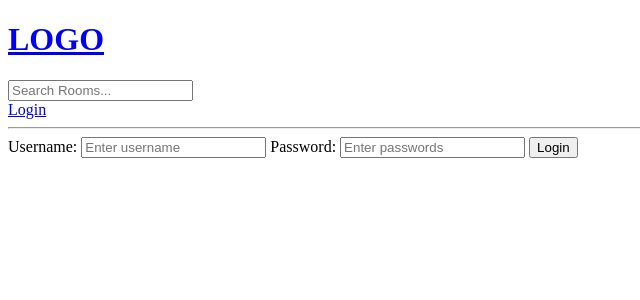
After one commit to dmork123/studyBud, a Django app: page /login/ in a window 1280 px wide. The commit adds this page. Shown: the top 300 px of the page, without its empty margins (0-640 px from the left). Run offline with Django 4.2, Linux system fonts and the light colour scheme.

Commit message:
added login/logout functionality

```diff
--- a/studybud/base/templates/base/home.html
+++ b/studybud/base/templates/base/home.html
@@ -24,7 +24,10 @@
         {% endfor %}
     </div>
 
+
     <div>
+        <h5> {{room_count}} rooms available </h5>
+
         <a href='{% url "create-room" %}'>Create Room</a>
         <div>
             {% for room in rooms %}
--- /dev/null
+++ b/studybud/base/templates/base/login_register.html
@@ -0,0 +1,18 @@
+{% extends 'main.html' %}
+
+{% block content %}
+
+<div>
+    <form method="post" action="">
+        {% csrf_token %}
+
+        <label>Username:</label>
+        <input type="text" name="username" placeholder="Enter username"/>
+
+        <label>Password:</label>
+        <input type="password" name="password" placeholder="Enter passwords"/>
+
+        <input type="submit" value="Login" />
+    </form>
+</div>
+{% endblock %}
--- a/studybud/base/urls.py
+++ b/studybud/base/urls.py
@@ -3,6 +3,8 @@ from . import views
 
 urlpatterns = [
 
+    path('login/', views.loginPage, name="login"),
+    path('logout/', views.logoutUser, name="logout"),
     path('', views.home, name="home"),
     path('room/<str:pk>/', views.room, name="room"),
     path('create-room/', views.createRoom, name="create-room"),
--- a/studybud/base/views.py
+++ b/studybud/base/views.py
@@ -1,5 +1,11 @@
-from unicodedata import name
+from http.client import HTTPResponse
+from django.http import HttpResponse
+from django.contrib import messages
+from django.contrib.auth.decorators import login_required
+from django.db.models import Q
 from django.shortcuts import render, redirect
+from django.contrib.auth.models import User
+from django.contrib.auth import authenticate, login, logout
 from .models import Room, Topic
 from .forms import RoomForm
 
@@ -11,26 +17,56 @@ from .forms import RoomForm
 #     {'id': 3, 'name': 'Front end developers'},
 # ]
 
+def loginPage(request):
+    if request.method=='POST':
+        username = request.POST.get('username')
+        password = request.POST.get('password')
+        print("username: ", username)
+        print("pass: ", password)
+        try:
+            user = User.objects.get(username=username)
+        except:
+            messages.error(request, "User does not exist")
+
+        user = authenticate(username=username, password=password)
+
+        print(user)
+        if user is not None:
+            login(request, user)
+            return redirect('home')
+        else:
+            messages.error(request, "Username Or Password does not exist")
+    context={}
+    return render(request, 'base/login_register.html', context)
+
+def logoutUser(request):
+    logout(request)
+    return redirect('home')
 
 def home(request):
     q = request.GET.get('q') if request.GET.get('q') != None else ''
 
-    rooms = Room.objects.filter(topic__name__icontains=q) # icontains i(sensitive value) we put that for empty string
+    rooms = Room.objects.filter(Q(topic__name__icontains=q) |
+                                # icontains i(sensitive value) we put that for empty string
+                                Q(name__icontains=q) |
+                                Q(description__icontains=q)
+                                )
+    topics = Topic.objects.all()
+    room_count = rooms.count()
+    context = {'rooms': rooms, 'topics': topics, 'room_count': room_count}
+    return render(request, 'base/home.html', context)
 
-    topics = Topic.objects.all()
-
-    context = {'rooms': rooms, 'topics': topics}
-    return render(request, 'base/home.html', context)
 
 def room(request, pk):
     room = Room.objects.get(id=pk)
-    context  = {'room': room}
-    return render(request,'base/room.html', context)
+    context = {'room': room}
+    return render(request, 'base/room.html', context)
 
+@login_required(login_url='login')
 def createRoom(request):
     form = RoomForm()
     if request.method == 'POST':
-        form = RoomForm(request.POST) # add data to form
+        form = RoomForm(request.POST)  # add data to form
         if form.is_valid():
             form.save()
             return redirect('home')
@@ -38,9 +74,14 @@ def createRoom(request):
     context = {'form': form}
     return render(request, 'base/room_form.html', context=context)
 
+@login_required(login_url='login')
 def updateRoom(request, pk):
     room = Room.objects.get(id=pk)
     form = RoomForm(instance=room)
+
+    if request.user != room.host:
+        return HttpResponse('You are not allowed here!')
+
     context = {'form': form}
 
     if request.method == 'POST':
@@ -51,9 +92,15 @@ def updateRoom(request, pk):
 
     return render(request, 'base/room_form.html', context)
 
+@login_required(login_url='login')
 def deleteRoom(request, pk):
     room = Room.objects.get(id=pk)
+    if request.user != room.host:
+        return HttpResponse('You are not allowed here!')
+
     if request.method == 'POST':
         room.delete()
         return redirect('home')
     return render(request, 'base/delete.html', {'obj': room})
+
+# https://youtu.be/PtQiiknWUcI?t=10015
--- a/studybud/templates/main.html
+++ b/studybud/templates/main.html
@@ -12,6 +12,14 @@
 <body>
     {% include 'navbar.html' %}
 
+    {% if messages %}
+    <ul class="messages">
+        {% for message in messages %}
+            <li>{{ message }}</li>
+        {% endfor %}
+    </ul>
+{% endif %}
+
     {% block content %}
 
     {% endblock %}
--- a/studybud/templates/navbar.html
+++ b/studybud/templates/navbar.html
@@ -7,4 +7,9 @@
 
 </form>
 
+{% if request.user.is_authenticated %}
+<a href="{% url 'logout'%}">Logout</a>
+{% else %}
+<a href="{% url 'login'%}">Login</a>
+{% endif %}
 <hr>
```
